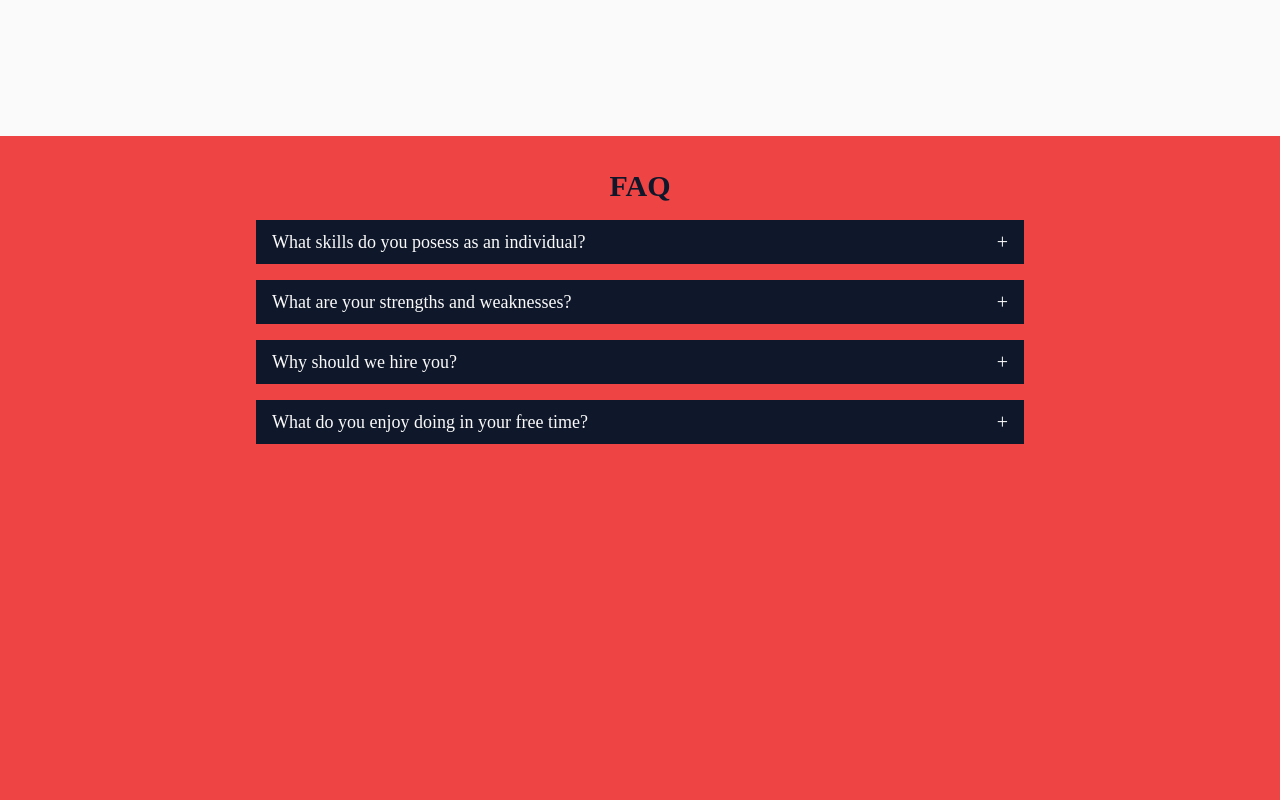
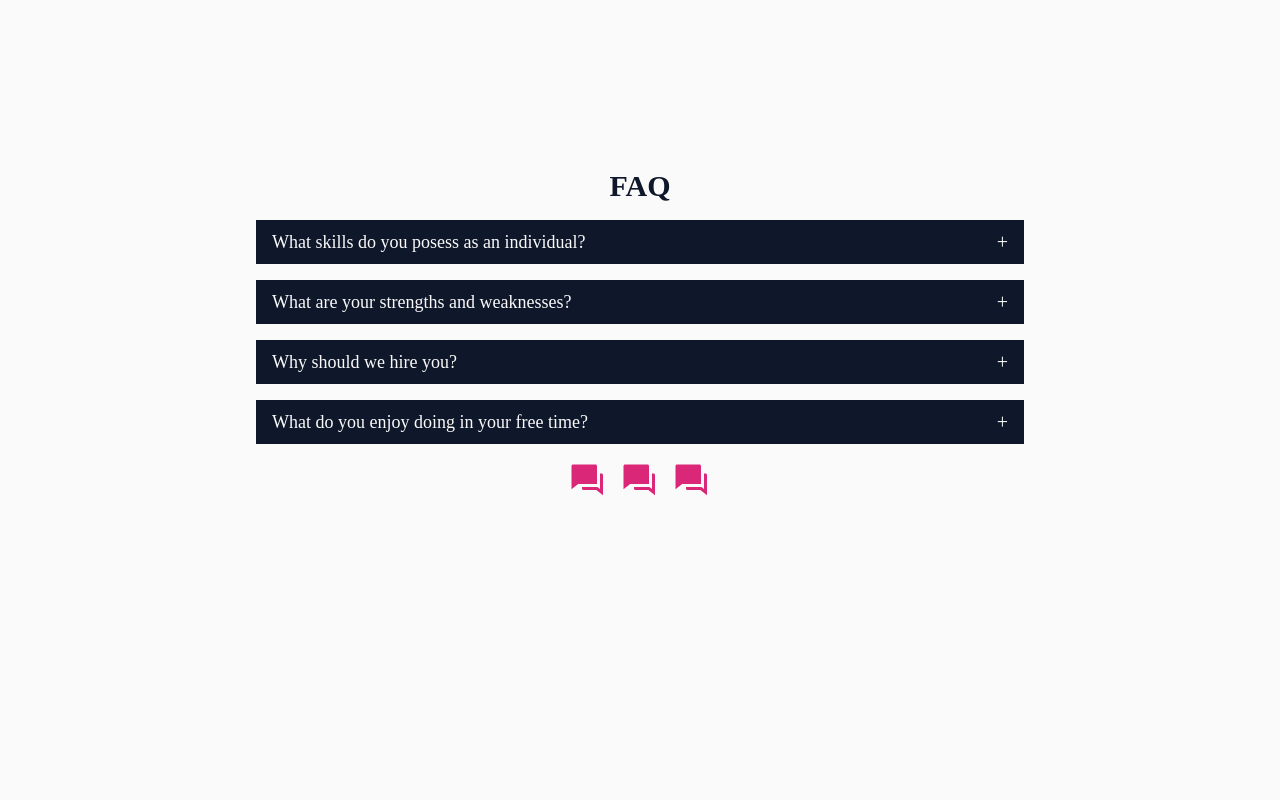
Before and after one commit to Naledi-Dikgale/portfolio-v3, a React (Vite) app: page / in a window 1280 px wide. Shown: the part 2280-3080 px from the top of the page. Built offline with nearby package versions, Linux system fonts and the light colour scheme; no server answers; a web font is replaced by a local one.

Commit message:
Update layout

```diff
--- a/src/components/FAQ.jsx
+++ b/src/components/FAQ.jsx
@@ -1,6 +1,7 @@
 import React, { useState, useContext } from 'react';
 import FAQ_DATA from '../constants';
 import { ThemeContext } from '../ThemeContext';
+import { RiQuestionAnswerFill } from "react-icons/ri";
 
 function FAQ() {
   const { theme } = useContext(ThemeContext);
@@ -13,7 +14,7 @@ function FAQ() {
   };
 
   return (
-    <div id="questions" className={`bg-red-500 h-screen pb-8 pt-8 ${theme === 'light' ? 'bg-primary text-secondary' : 'bg-secondary text-primary'}`}>
+    <div id="questions" className={` h-screen pb-8 pt-8 ${theme === 'light' ? 'bg-primary text-secondary' : 'bg-secondary text-primary'}`}>
       <h1 className={`font-agbalumo text-3xl font-bold mb-4 text-center underline-double ${theme === 'light' ? 'text-secondary' : 'text-primary'}`}>
         FAQ
       </h1>
@@ -35,6 +36,11 @@ function FAQ() {
           </div>
         ))}
       </div>
+      <div className={`flex justify-center mt-4 ${theme === 'light' ? 'text-button' : 'text-button'}`}>
+        {[...Array(3)].map((_, i) => (
+          <RiQuestionAnswerFill key={i} className="text-4xl mx-2" />
+        ))}
+      </div>
     </div>
   );
 }
```
